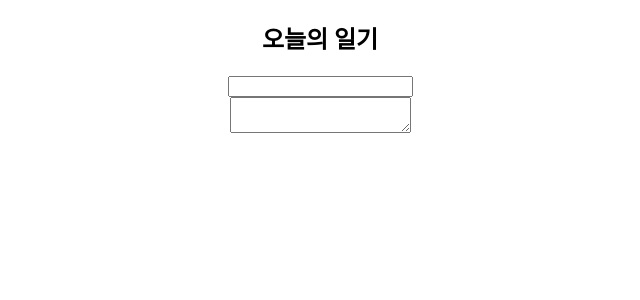
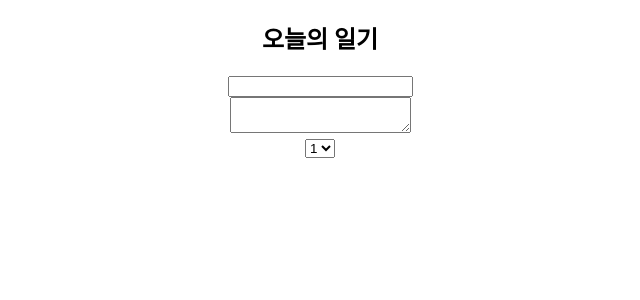
Before and after one commit to stacykang/react_simplediary, a React (Create React App) app: page / in a window 1280 px wide. Shown: the top 300 px of the page, without its empty margins (320-960 px from the left). Built offline with nearby package versions, Linux system fonts and the light colour scheme.

Commit message:
:sparkles: Add emotion level select input

```diff
--- a/src/DiaryEditor.js
+++ b/src/DiaryEditor.js
@@ -4,6 +4,7 @@ const DiaryEditor = () => {
     const [state, setState] = useState({
         author: "",
         content: "",
+        emotion: 1,
     });
 
     const handleChangeState = (e) => {
@@ -36,6 +37,19 @@ const DiaryEditor = () => {
                     onChange={handleChangeState}
                 />
             </div>
+            <div>
+                <select
+                    name="emotion"
+                    value={state.emotion}
+                    onChange={handleChangeState}
+                >
+                    <option value={1}>1</option>
+                    <option value={2}>2</option>
+                    <option value={3}>3</option>
+                    <option value={4}>4</option>
+                    <option value={5}>5</option>
+                </select>
+            </div>
         </div>
     );
 };
```
